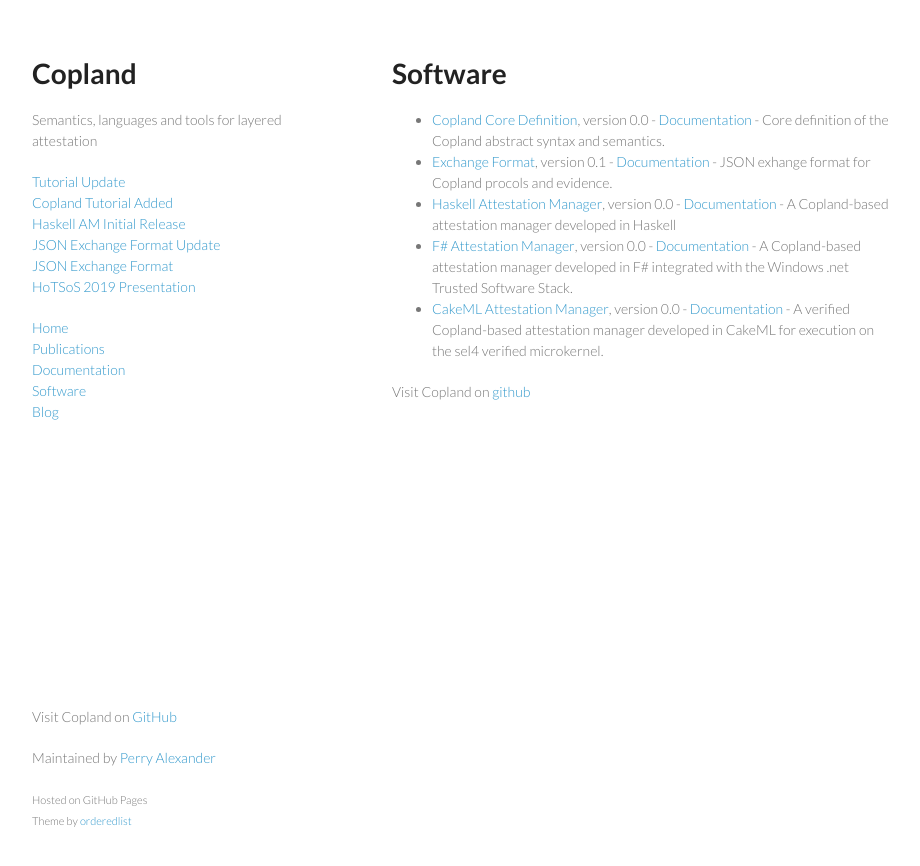
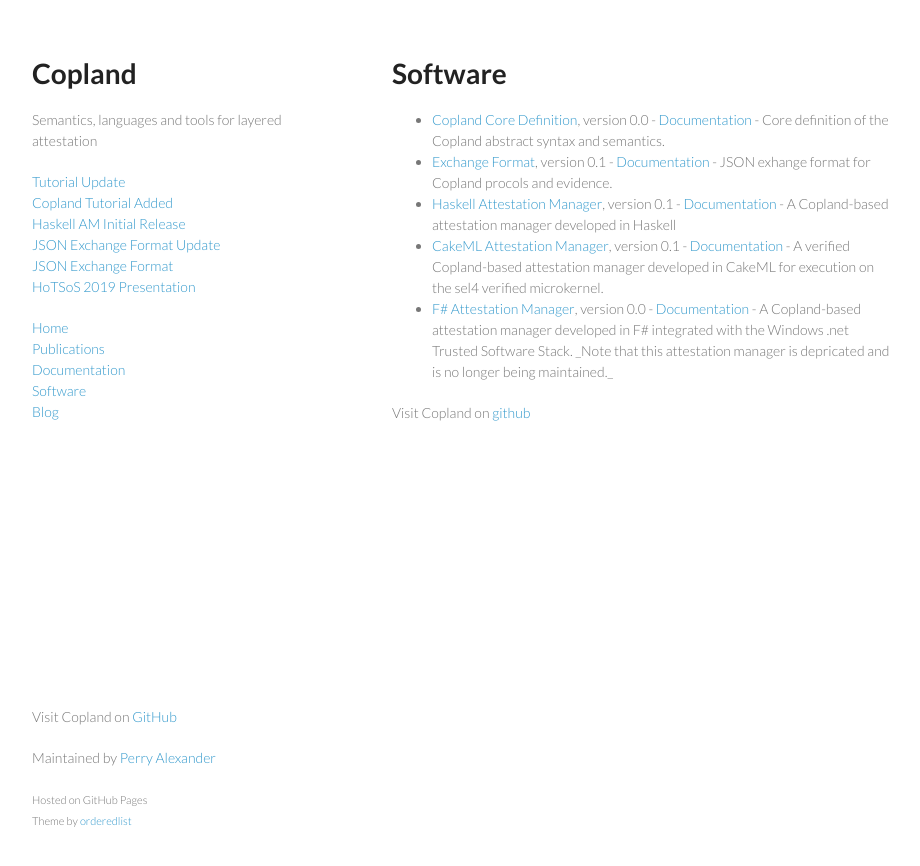
Before and after one commit to ku-sldg/copland, a Jekyll site: the page built from software.md, in a window 1280 px wide. Shown: the top 866 px of the page, without its empty margins (178-1098 px from the left). Built offline with Jekyll 4.4.1, drawn with Linux system fonts in a browser that asks for light colours.

Commit message:
announcing releases

```diff
--- a/_data/releases.yml
+++ b/_data/releases.yml
@@ -9,13 +9,15 @@
   file: "resources/copland_core.pdf"
   docs: "resources/copland_core.pdf"
 - name: Haskell Attestation Manager
-  version: 0.0
+  version: 0.1
   description: A Copland-based attestation manager developed in Haskell
   file: "https://github.com/ku-sldg/haskell-am"
   docs: "https://github.com/ku-sldg/haskell-am/blob/master/README.md"
+- name: CakeML Attestation Manager
+  version: 0.1
+  description: A verified Copland-based attestation manager developed in CakeML for execution on the sel4 verified microkernel.
+  file: "https://github.com/ku-sldg/am-cakeml"
+  docs: "https://github.com/ku.sldg/am-cakeml/blob/master/README.md"
 - name: F# Attestation Manager
   version: 0.0
-  description: A Copland-based attestation manager developed in F# integrated with the Windows .net Trusted Software Stack.
-- name: CakeML Attestation Manager
-  version: 0.0
-  description: A verified Copland-based attestation manager developed in CakeML for execution on the sel4 verified microkernel.
+  description: A Copland-based attestation manager developed in F# integrated with the Windows .net Trusted Software Stack.  _Note that this attestation manager is depricated and is no longer being maintained._
```
Also changed, not shown: 1 other file.
